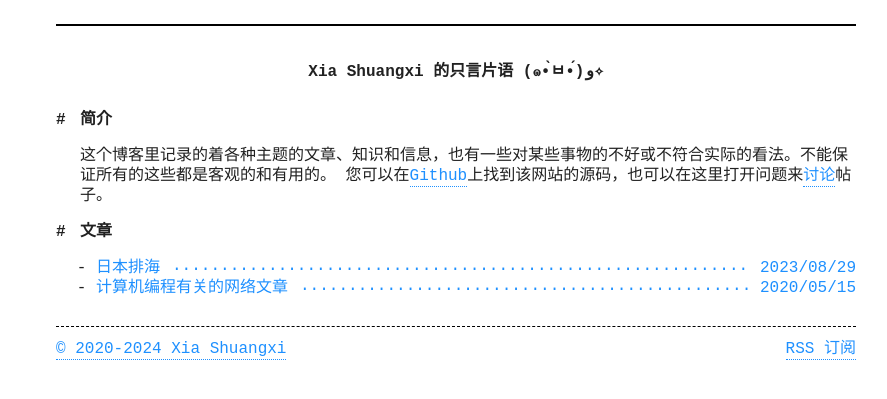
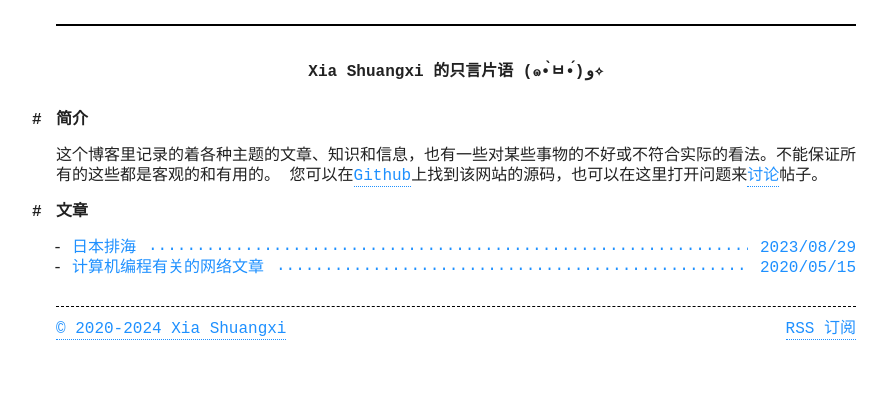
Before and after one commit to xiashuangxi/bookphrase, a Jekyll site: the page built from index.md, in a window 1280 px wide. Shown: the top 399 px of the page, without its empty margins (184-1071 px from the left). Built offline with Jekyll 4.4.1, drawn with Linux system fonts in a browser that asks for light colours; comment, search, counter and statistics services are not loaded.

Commit message:
Update default.css

```diff
--- a/assets/css/default.css
+++ b/assets/css/default.css
@@ -246,7 +246,11 @@ a::after{
 
 .post-content .post-content-article-content{
     padding: 0px;
-    padding-left: 24px;
+    /** padding-left: 24px; */
+}
+
+.post-content .post-content-article-content h1 + p{
+    padding-left: 0px;
 }
 .header-inner h3,
 .post-content .post-content-article-content h1,
```
